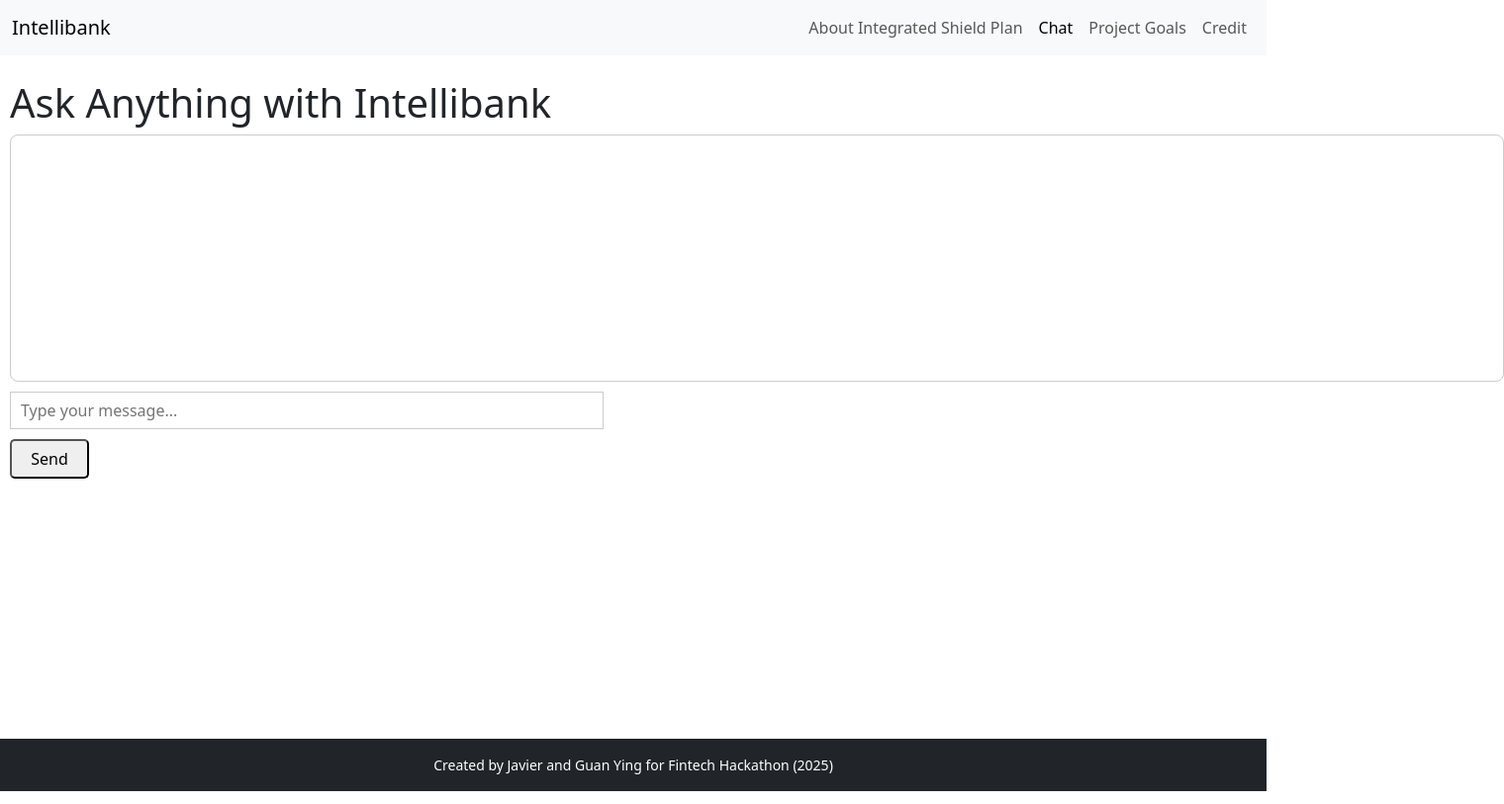
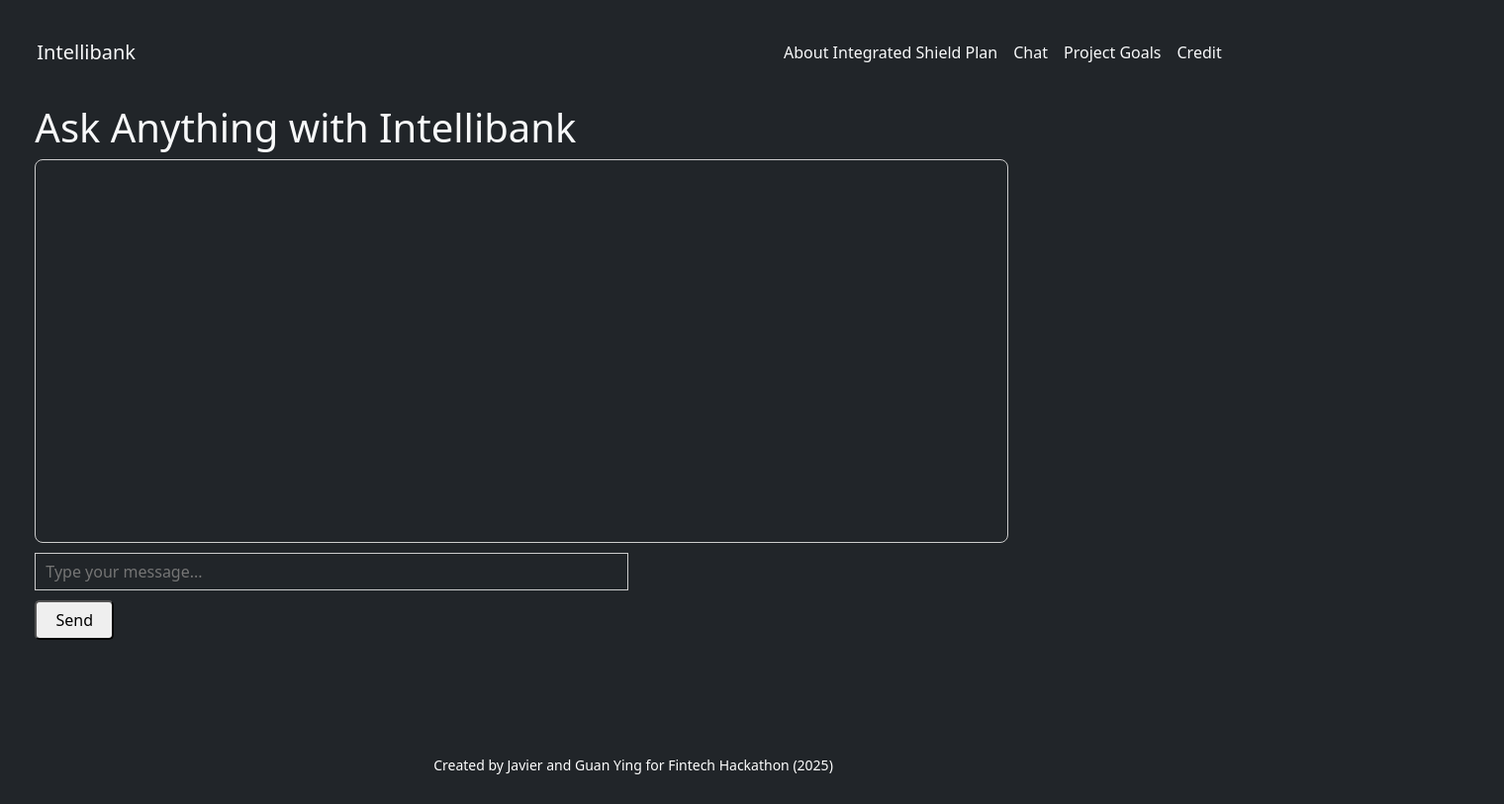
Before and after one commit to dramatictan/hackathon, a plain HTML site: page index.html in a window 1280 px wide. Shown: the whole page at 99% size, 1520 px wide, since content can reach past the window. Drawn offline with nearby package versions, Linux system fonts and the light colour scheme.

Commit message:
added more to the dataset

```diff
--- a/index.html
+++ b/index.html
@@ -21,12 +21,12 @@
 
   </head>
 
-  <body>
+  <body class="bg-dark text-light">
     <!-- Navigation Bar-->
-    <nav class="navbar navbar-expand-lg bg-light mb-4">
-      <div class="container-fluid">
-        <a class="navbar-brand" href="index.html">Intellibank</a>
-        <button class="navbar-toggler" type="button" data-bs-toggle="collapse" data-bs-target="#navbarNav"
+    <nav class="navbar navbar-expand-lg bg-dark mb-4">
+      <div class="container-fluid text-light">
+        <a class="navbar-brand text-light" href="index.html">Intellibank</a>
+        <button class="navbar-toggler text-light" type="button" data-bs-toggle="collapse" data-bs-target="#navbarNav"
           aria-controls="navbarNav" aria-expanded="false" aria-label="Toggle navigation">
           <span class="navbar-toggler-icon"></span>
         </button>
@@ -35,16 +35,16 @@
 
             <!-- Add navigation page -->
             <li class="nav-item">
-              <a class="nav-link" aria-current="page" href="aboutISP.html">About Integrated Shield Plan</a>
+              <a class="nav-link text-light" aria-current="page" href="aboutISP.html">About Integrated Shield Plan</a>
             </li>
             <li class="nav-item">
-              <a class="nav-link active" aria-current="page" href="index.html">Chat</a>
+              <a class="nav-link active text-light" aria-current="page" href="index.html">Chat</a>
             </li>
             <li class="nav-item">
-              <a class="nav-link" aria-current="page" href="#">Project Goals</a>
+              <a class="nav-link text-light" aria-current="page" href="#">Project Goals</a>
             </li>
             <li class="nav-item">
-              <a class="nav-link" aria-current="page" href="#">Credit</a>
+              <a class="nav-link text-light" aria-current="page" href="#">Credit</a>
             </li>
 
           </ul>
@@ -58,7 +58,7 @@
     <div id="responseBox"></div>
 
     <!-- User Input -->
-    <input id="userInput" type="text" placeholder="Type your message..." />
+    <input id="userInput" type="text" class="bg-dark text-light" placeholder="Type your message..." />
     <button onclick="sendMessage()">Send</button>
 
     <footer class="mt-auto py-3 bg-dark text-center">
--- a/styles/styles.css
+++ b/styles/styles.css
@@ -1,7 +1,7 @@
 html, body {
     height: 100%;
     margin: 0;
-    padding: 0;
+    padding: 1%;
 }
 
 body {
@@ -49,11 +49,11 @@ input {
 #responseBox {
     border: 1px solid #ccc;
     padding: 10px;
-    height: 250px;      /* smaller height */
-    width: 1510px;       /* set a smaller width */
+    height: 50%;      /* smaller height */
+    width: 80%;       /* set a smaller width */
 
+    flex-wrap: wrap;
     overflow-y: auto;
-    background: #fff;   /* optional: white background */
     border-radius: 8px; /* optional: rounded corners */
 
     margin: 0 auto 10px 10px; /* center horizontally, spacing below */
@@ -78,8 +78,6 @@ input {
 
 /* Footer */
 footer {
-    background-color: #343a40;
-    color: #ffffff;
     padding: 2rem 0;
     text-align: center;
 }
```
Also changed, not shown: aboutISP.html (+1 -12 lines), 2 other files.
